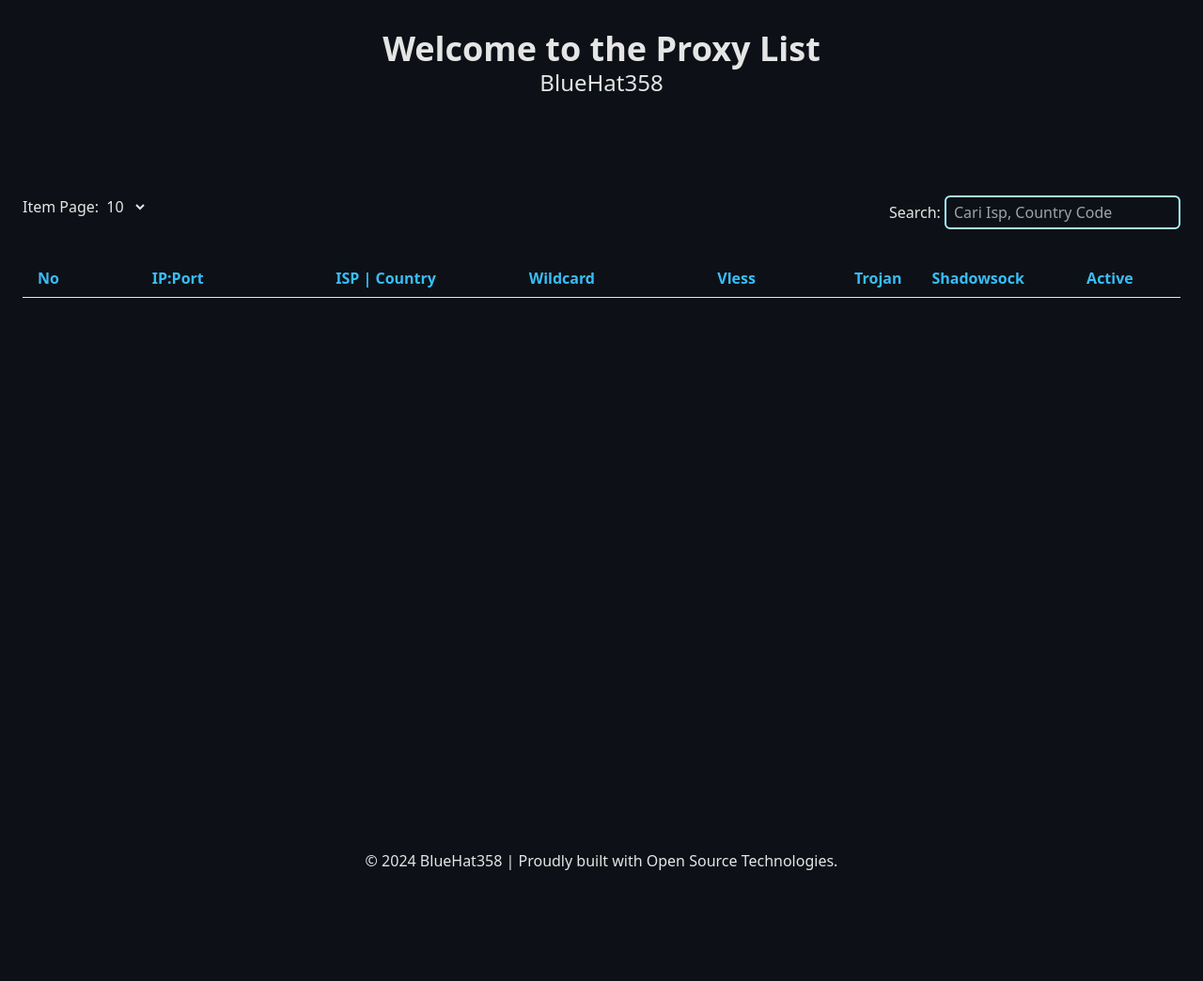
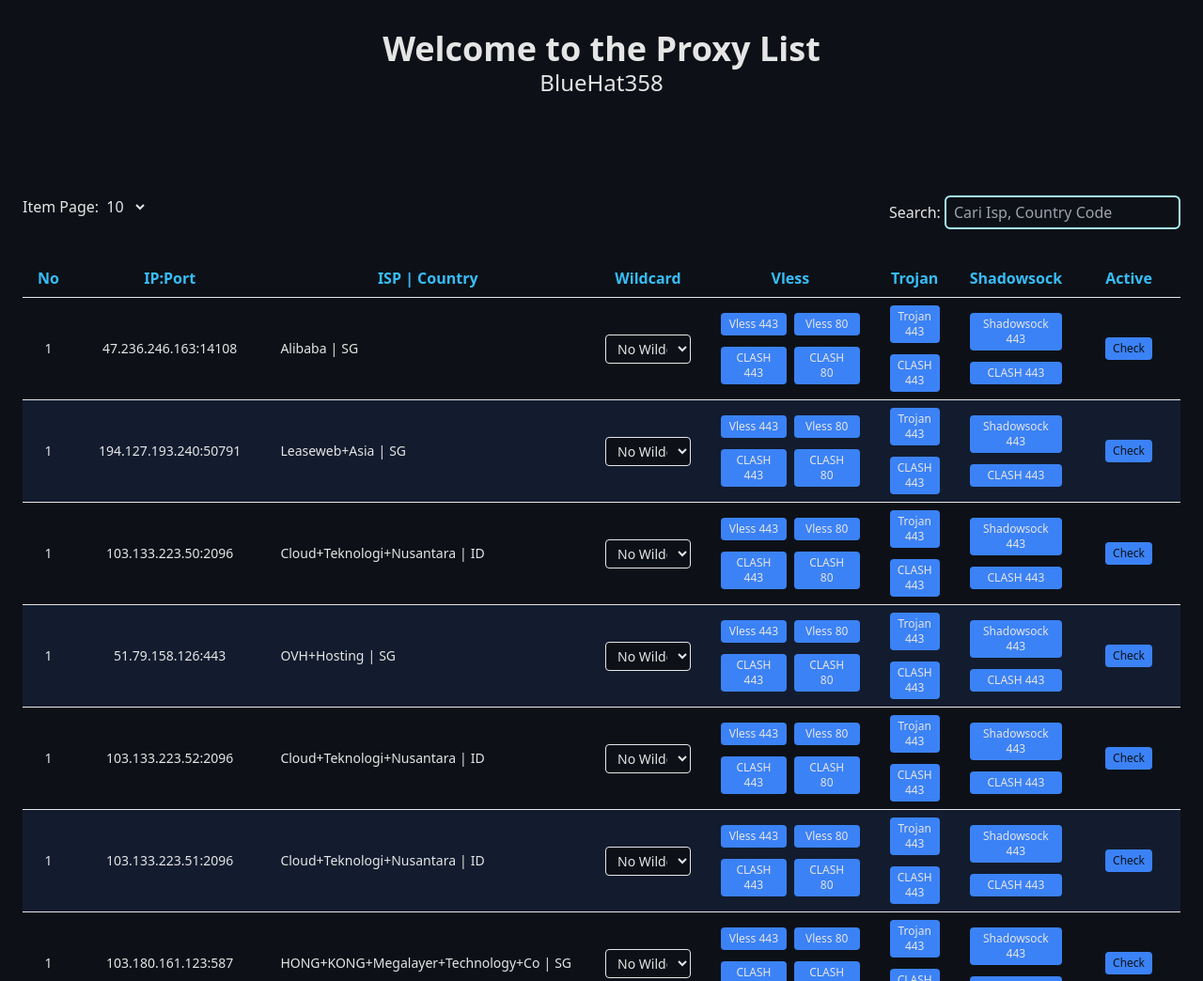
Before and after one commit to BlueHat358/bluehat358-tunnel, a plain HTML site: page index.html in a window 1280 px wide. Shown: the top 1044 px of the page at 94% size. Before the commit the page ends 928 px from the top, so only its background shows below. Drawn offline with nearby package versions, Linux system fonts and the light colour scheme; some packages are replaced by stand-ins of ours; a script that the page names is missing; files whose address does not match are found by name.

Commit message:
update api

```diff
--- a/index.html
+++ b/index.html
@@ -120,7 +120,7 @@
     let filteredProxies = [];
     let allProxies = [];
 
-    let workerUrl = env.WORKERURL || "ls.bluehat358.us.kg";
+    let workerUrl = "ls.bluehat358.us.kg";
 
     // Function to handle UUID generation
     function uuidv4() {
```
